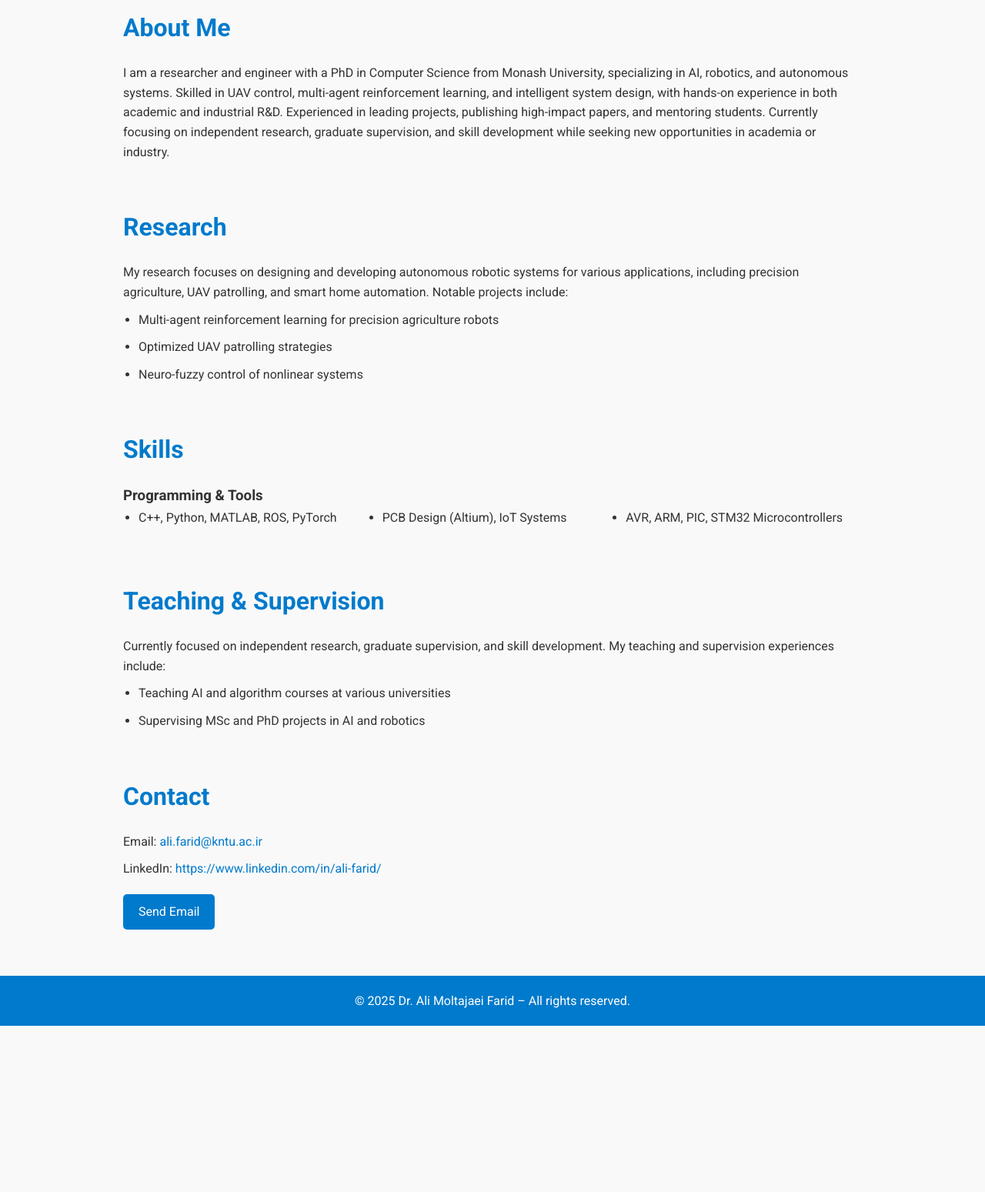
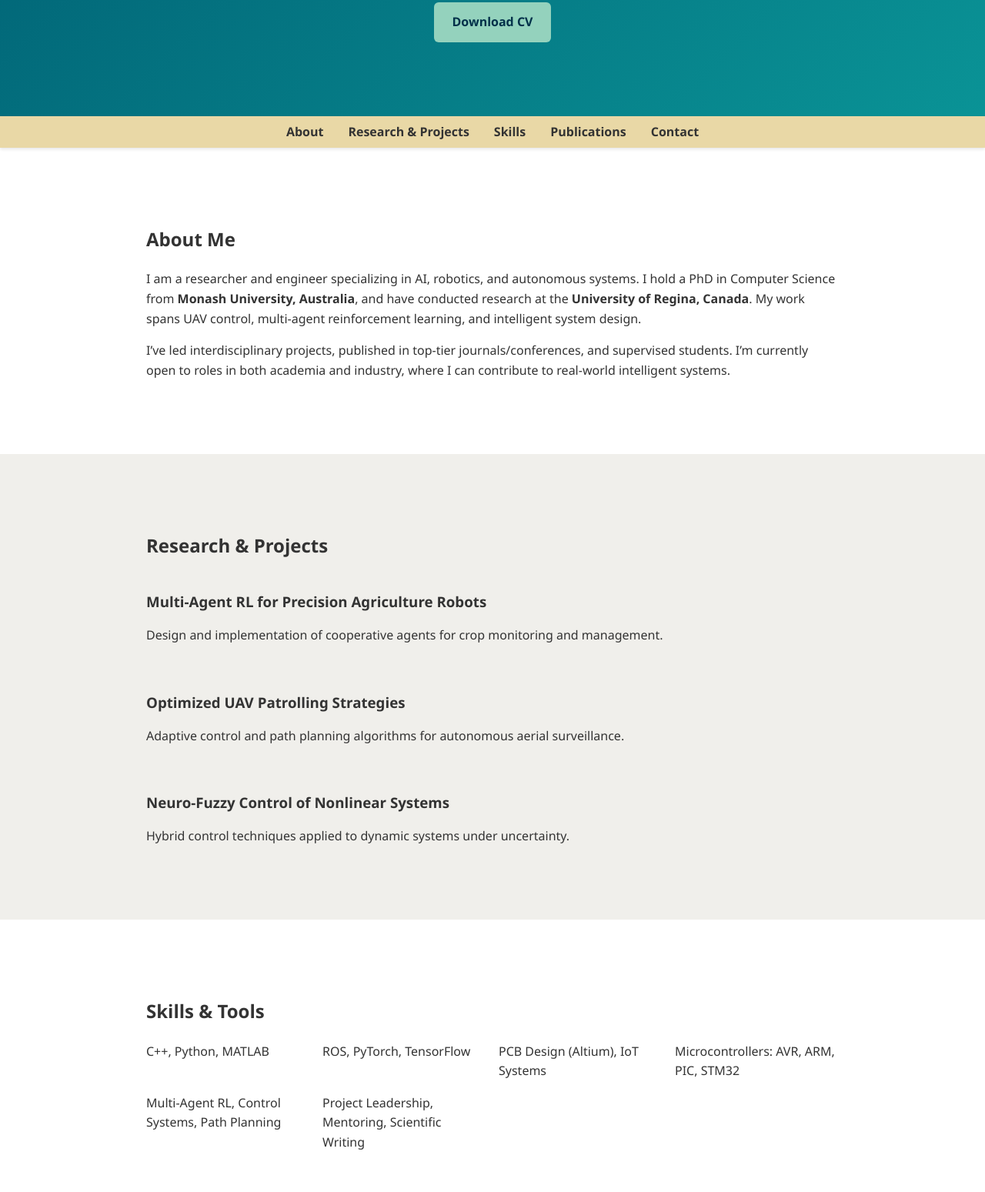
Before and after one commit to alifaridm/Web, a plain HTML site: page index.html in a window 1280 px wide. Shown: the part 337-1886 px from the top of the page at 77% size. Before the commit the page ends 1670 px from the top, so only its background shows below. Drawn offline with Linux system fonts and the light colour scheme.

Commit message:
Update index.html

```diff
--- a/index.html
+++ b/index.html
@@ -1,171 +1,188 @@
 <!DOCTYPE html>
 <html lang="en">
 <head>
-  <meta charset="UTF-8">
-  <meta name="viewport" content="width=device-width, initial-scale=1.0">
-  <meta name="description" content="Dr. Ali Moltajaei Farid – PhD in Computer Science from Monash University, specializing in AI, robotics, and autonomous systems.">
-  <meta name="author" content="Dr. Ali Moltajaei Farid">
-  <title>Dr. Ali Moltajaei Farid</title>
-
-  <!-- Google Fonts -->
-  <link href="https://fonts.googleapis.com/css2?family=Roboto:wght@400;700&display=swap" rel="stylesheet">
-
+  <meta charset="UTF-8" />
+  <meta name="viewport" content="width=device-width, initial-scale=1.0"/>
+  <title>Dr. Ali Moltajaei Farid — AI, Robotics & Autonomous Systems</title>
   <style>
-    /* Reset & Base */
-    * { margin: 0; padding: 0; box-sizing: border-box; }
-    body { font-family: 'Roboto', sans-serif; line-height: 1.6; color: #333; background: #f9f9f9; }
-    a { text-decoration: none; color: #007acc; }
-    a:hover { color: #005ea3; }
-
-    /* Header */
-    header {
-      background: #007acc;
-      color: #fff;
+    body {
+      margin: 0;
+      font-family: "Segoe UI", Roboto, sans-serif;
+      color: #333;
+      line-height: 1.6;
+    }
+    .container {
+      width: 90%;
+      max-width: 900px;
+      margin: 0 auto;
+      padding: 2em 0;
+    }
+    .hero {
+      background: linear-gradient(135deg, #005f73, #0a9396);
+      color: white;
       text-align: center;
-      padding: 80px 20px 40px;
+      padding: 4em 0;
     }
-    header h1 { font-size: 2.8rem; margin-bottom: 10px; }
-    header p { font-size: 1.2rem; }
-
-    /* Navigation */
-    nav {
-      background: #fff;
-      box-shadow: 0 2px 4px rgba(0,0,0,0.1);
-      position: sticky;
-      top: 0;
-      z-index: 1000;
-    }
-    nav ul { display: flex; justify-content: center; list-style: none; }
-    nav ul li { margin: 0 15px; }
-    nav ul li a { padding: 15px 0; display: inline-block; font-weight: 500; }
-
-    /* Sections */
-    section { max-width: 1000px; margin: 60px auto; padding: 0 20px; }
-    section h2 { font-size: 2rem; color: #007acc; margin-bottom: 20px; }
-    section p, section li { font-size: 1rem; margin-bottom: 10px; }
-
-    ul { list-style-type: disc; padding-left: 20px; }
-
-    /* Skills Grid */
-    #skills ul { display: grid; grid-template-columns: repeat(auto-fit, minmax(200px, 1fr)); gap: 10px; }
-
-    /* Footer */
-    footer {
-      text-align: center;
-      padding: 20px;
-      background: #007acc;
-      color: #fff;
-      margin-top: 60px;
-    }
-
-    /* Buttons & Links */
-    a.button {
+    .hero .btn-primary {
       display: inline-block;
-      padding: 10px 20px;
-      background: #007acc;
-      color: #fff;
-      border-radius: 5px;
-      margin-top: 10px;
+      margin-top: 1em;
+      background-color: #94d2bd;
+      color: #003049;
+      padding: 0.8em 1.5em;
+      border: none;
+      border-radius: 6px;
+      text-decoration: none;
+      font-weight: bold;
       transition: background 0.3s;
     }
-    a.button:hover { background: #005ea3; }
-
-    /* Animations */
-    section { opacity: 0; transform: translateY(20px); transition: all 0.6s ease-out; }
-    section.visible { opacity: 1; transform: translateY(0); }
-
-    /* Responsive */
-    @media (max-width: 600px) {
-      header h1 { font-size: 2rem; }
-      nav ul { flex-direction: column; }
-      nav ul li { margin: 5px 0; }
+    .hero .btn-primary:hover {
+      background-color: #e9d8a6;
+    }
+    .main-nav {
+      background: #e9d8a6;
+      box-shadow: 0 2px 4px rgba(0,0,0,0.1);
+    }
+    .main-nav ul {
+      list-style: none;
+      margin: 0;
+      padding: 0.5em 0;
+      display: flex;
+      justify-content: center;
+      flex-wrap: wrap;
+    }
+    .main-nav li {
+      margin: 0 1em;
+    }
+    .main-nav a {
+      text-decoration: none;
+      color: #333;
+      font-weight: 600;
+    }
+    .section {
+      padding: 3em 0;
+    }
+    .alt-bg {
+      background: #f0efeb;
+    }
+    .skills-grid {
+      display: grid;
+      grid-template-columns: repeat(auto-fit, minmax(200px, 1fr));
+      gap: 1em;
+      list-style: none;
+      padding: 0;
+    }
+    .project-list, .pub-list {
+      display: grid;
+      grid-template-columns: 1fr;
+      gap: 1.5em;
+      list-style: none;
+      padding: 0;
+    }
+    .project-item h3 {
+      margin-bottom: 0.3em;
+    }
+    footer {
+      background: #003049;
+      color: white;
+      text-align: center;
+      padding: 1em 0;
     }
   </style>
 </head>
-
 <body>
-
-  <!-- Header -->
-  <header>
+  <header class="hero">
+    <div class="container">
       <h1>Dr. Ali Moltajaei Farid</h1>
-    <p>Researcher & Engineer – AI, Robotics, and Autonomous Systems</p>
+      <p class="tagline">Researcher & Engineer in AI, Robotics, and Autonomous Systems</p>
+      <p>
+        PhD in Computer Science from <strong>Monash University, Australia</strong>. <br>
+        Former researcher at <strong>University of Regina, Canada</strong>. <br>
+        Seeking impactful roles in industry or academia.
+      </p>
+      <a href="Ali_Farid_CV.pdf" class="btn-primary" download>Download CV</a>
+    </div>
   </header>
 
-  <!-- Navigation -->
-  <nav>
+  <nav class="main-nav">
     <ul>
       <li><a href="#about">About</a></li>
-      <li><a href="#research">Research</a></li>
+      <li><a href="#research">Research & Projects</a></li>
       <li><a href="#skills">Skills</a></li>
-      <li><a href="#teaching">Teaching</a></li>
+      <li><a href="#publications">Publications</a></li>
       <li><a href="#contact">Contact</a></li>
     </ul>
   </nav>
 
-  <!-- About Section -->
-  <section id="about">
+  <section id="about" class="section">
+    <div class="container">
       <h2>About Me</h2>
-    <p>I am a researcher and engineer with a PhD in Computer Science from Monash University, specializing in AI, robotics, and autonomous systems. Skilled in UAV control, multi-agent reinforcement learning, and intelligent system design, with hands-on experience in both academic and industrial R&D. Experienced in leading projects, publishing high-impact papers, and mentoring students. Currently focusing on independent research, graduate supervision, and skill development while seeking new opportunities in academia or industry.</p>
+      <p>
+        I am a researcher and engineer specializing in AI, robotics, and autonomous systems. I hold a PhD in Computer Science from <strong>Monash University, Australia</strong>, and have conducted research at the <strong>University of Regina, Canada</strong>. My work spans UAV control, multi-agent reinforcement learning, and intelligent system design.
+      </p>
+      <p>
+        I’ve led interdisciplinary projects, published in top-tier journals/conferences, and supervised students. I’m currently open to roles in both academia and industry, where I can contribute to real-world intelligent systems.
+      </p>
+    </div>
   </section>
 
-  <!-- Research Section -->
-  <section id="research">
-    <h2>Research</h2>
-    <p>My research focuses on designing and developing autonomous robotic systems for various applications, including precision agriculture, UAV patrolling, and smart home automation. Notable projects include:</p>
-    <ul>
-      <li>Multi-agent reinforcement learning for precision agriculture robots</li>
-      <li>Optimized UAV patrolling strategies</li>
-      <li>Neuro-fuzzy control of nonlinear systems</li>
-    </ul>
+  <section id="research" class="section alt-bg">
+    <div class="container">
+      <h2>Research & Projects</h2>
+      <div class="project-list">
+        <div class="project-item">
+          <h3>Multi-Agent RL for Precision Agriculture Robots</h3>
+          <p>Design and implementation of cooperative agents for crop monitoring and management.</p>
+        </div>
+        <div class="project-item">
+          <h3>Optimized UAV Patrolling Strategies</h3>
+          <p>Adaptive control and path planning algorithms for autonomous aerial surveillance.</p>
+        </div>
+        <div class="project-item">
+          <h3>Neuro-Fuzzy Control of Nonlinear Systems</h3>
+          <p>Hybrid control techniques applied to dynamic systems under uncertainty.</p>
+        </div>
+      </div>
+    </div>
   </section>
 
-  <!-- Skills Section -->
-  <section id="skills">
-    <h2>Skills</h2>
-    <h3>Programming & Tools</h3>
-    <ul>
-      <li>C++, Python, MATLAB, ROS, PyTorch</li>
+  <section id="skills" class="section">
+    <div class="container">
+      <h2>Skills & Tools</h2>
+      <ul class="skills-grid">
+        <li>C++, Python, MATLAB</li>
+        <li>ROS, PyTorch, TensorFlow</li>
         <li>PCB Design (Altium), IoT Systems</li>
-      <li>AVR, ARM, PIC, STM32 Microcontrollers</li>
+        <li>Microcontrollers: AVR, ARM, PIC, STM32</li>
+        <li>Multi-Agent RL, Control Systems, Path Planning</li>
+        <li>Project Leadership, Mentoring, Scientific Writing</li>
       </ul>
+    </div>
   </section>
 
-  <!-- Teaching Section -->
-  <section id="teaching">
-    <h2>Teaching & Supervision</h2>
-    <p>Currently focused on independent research, graduate supervision, and skill development. My teaching and supervision experiences include:</p>
-    <ul>
-      <li>Teaching AI and algorithm courses at various universities</li>
-      <li>Supervising MSc and PhD projects in AI and robotics</li>
+  <section id="publications" class="section alt-bg">
+    <div class="container">
+      <h2>Selected Publications & Contributions</h2>
+      <ul class="pub-list">
+        <li><strong>Publication Title A</strong>, Journal / Conf, Year — short description</li>
+        <li><strong>Publication Title B</strong>, Journal / Conf, Year — short description</li>
+        <li><strong>Publication Title C</strong>, Journal / Conf, Year — short description</li>
       </ul>
+    </div>
   </section>
 
-  <!-- Contact Section -->
-  <section id="contact">
-    <h2>Contact</h2>
+  <section id="contact" class="section">
+    <div class="container">
+      <h2>Contact Me</h2>
       <p>Email: <a href="mailto:ali.farid@kntu.ac.ir">ali.farid@kntu.ac.ir</a></p>
-    <p>LinkedIn: <a href="https://www.linkedin.com/in/ali-farid/">https://www.linkedin.com/in/ali-farid/</a></p>
-    <a class="button" href="mailto:ali.farid@kntu.ac.ir">Send Email</a>
+      <p>LinkedIn: <a href="https://www.linkedin.com/in/ali-farid/">linkedin.com/in/ali-farid</a></p>
+      <p><em>Let’s talk about how I can contribute to your team.</em></p>
+    </div>
   </section>
 
-  <!-- Footer -->
   <footer>
-    <p>© 2025 Dr. Ali Moltajaei Farid – All rights reserved.</p>
+    <div class="container">
+      <p>© 2025 Dr. Ali Moltajaei Farid — All rights reserved</p>
+    </div>
   </footer>
-
-  <!-- JS for scroll animations -->
-  <script>
-    const sections = document.querySelectorAll('section');
-    window.addEventListener('scroll', () => {
-      const triggerBottom = window.innerHeight * 0.85;
-      sections.forEach(section => {
-        const sectionTop = section.getBoundingClientRect().top;
-        if(sectionTop < triggerBottom) {
-          section.classList.add('visible');
-        }
-      });
-    });
-  </script>
-
 </body>
 </html>
```
Lines whose indentation alone changed are shown as unchanged.
